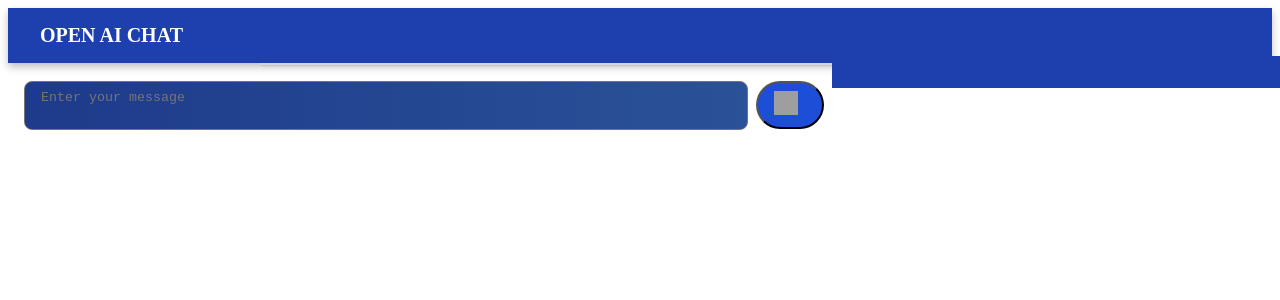
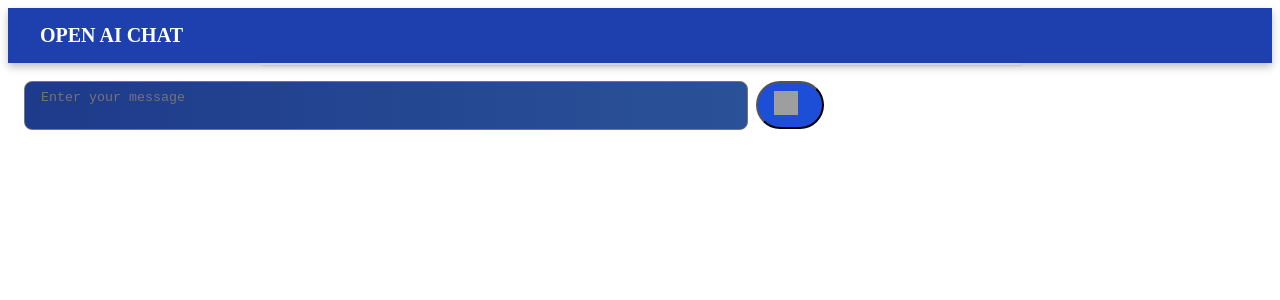
Before and after one commit to dfrho/nextchat, a Next.js app: page / in a window 1280 px wide. Shown: the top 300 px of the page. Built offline with nearby package versions, Linux system fonts and the light colour scheme; grey boxes are pictures that could not be loaded.

Commit message:
removes dropdown

```diff
--- a/components/Header.jsx
+++ b/components/Header.jsx
@@ -24,26 +24,11 @@ const HeaderTitle = styled.span`
   color: #fff;
 `;
 
-const HeaderDropdown = styled.div`
-  position: absolute;
-  background-color: #1e40af;
-  overflow: hidden;
-  transition: all 0.2s ease-in-out;
-  padding: 1rem 2rem;
-  width: 24rem;
-  right: 0;
-  top: 3.5rem;
-  z-index: 40;
-  /* Use the Tailwind CSS class name for the height */
-  height: 0;
-`;
-
 export const Header = () => {
   return (
     <HeaderWrapper>
       <HeaderContainer>
         <HeaderTitle>OPEN AI CHAT</HeaderTitle>
-        <HeaderDropdown />
       </HeaderContainer>
     </HeaderWrapper>
   );
```
